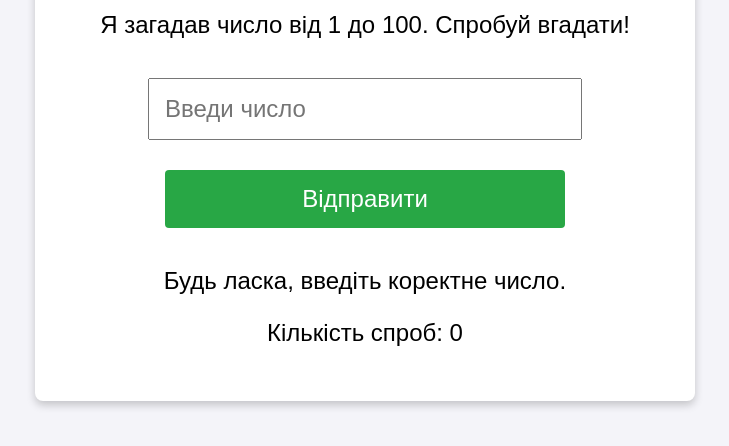
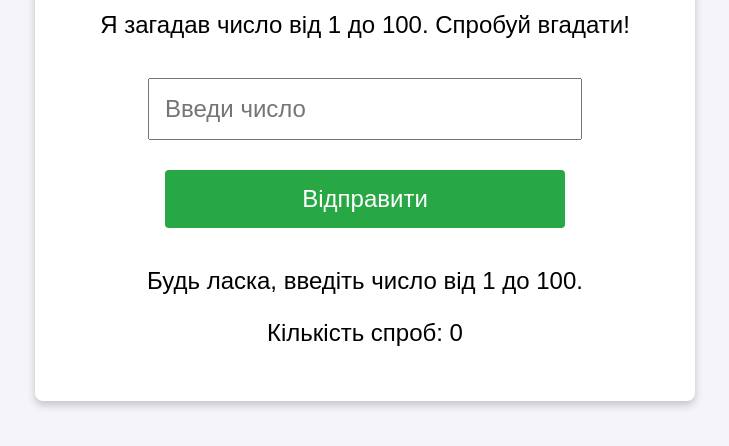
Before and after one commit to csbriefhistory/csbriefhistory.github.io, a plain HTML site: page demos/guessTheNumber.html in a window 1280 px wide. Both pictures are taken after a click on the button "Відправити". Shown: the part 188-634 px from the top of the page, without its empty margins (275-1004 px from the left). Drawn offline with Linux system fonts and the light colour scheme.

Commit message:
Update guessTheNumber.html

```diff
--- a/demos/guessTheNumber.html
+++ b/demos/guessTheNumber.html
@@ -64,24 +64,32 @@
     </div>
 
     <script>
+        // Генерація випадкового числа від 1 до 100
         const numberToGuess = Math.floor(Math.random() * 100) + 1;
+
+        // Вибір елементів DOM
         const result = document.getElementById('result');
         const guessInput = document.getElementById('guess');
         const submitButton = document.getElementById('submit');
         const attemptsElement = document.getElementById('attempts');
-        let attempts = 0;
 
+        let attempts = 0; // Лічильник спроб
+
+        // Обробник натискання кнопки "Відправити"
         submitButton.addEventListener('click', () => {
             const userGuess = parseInt(guessInput.value, 10);
 
-            if (isNaN(userGuess)) {
-                result.textContent = "Будь ласка, введіть коректне число.";
+            // Перевірка на коректність введеного числа
+            if (isNaN(userGuess) || userGuess < 1 || userGuess > 100) {
+                result.textContent = "Будь ласка, введіть число від 1 до 100.";
                 return;
             }
 
+            // Збільшення лічильника спроб
             attempts++;
             attemptsElement.textContent = attempts;
 
+            // Порівняння введеного числа із загаданим
             if (userGuess < numberToGuess) {
                 result.textContent = "Більше!";
             } else if (userGuess > numberToGuess) {
@@ -90,6 +98,7 @@
                 result.textContent = "Вітаю! Ти вгадав число!";
             }
 
+            // Очищення поля вводу
             guessInput.value = "";
         });
     </script>
```
